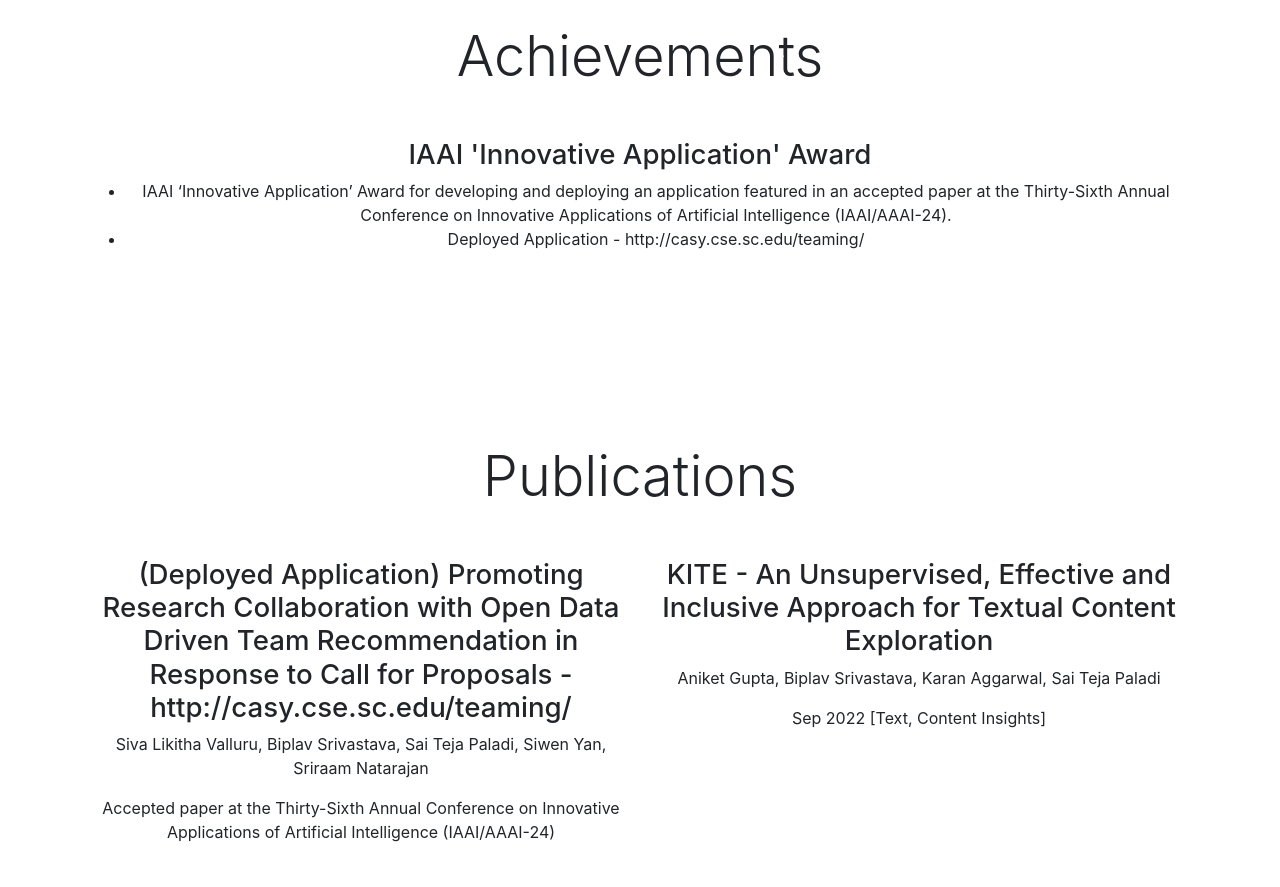
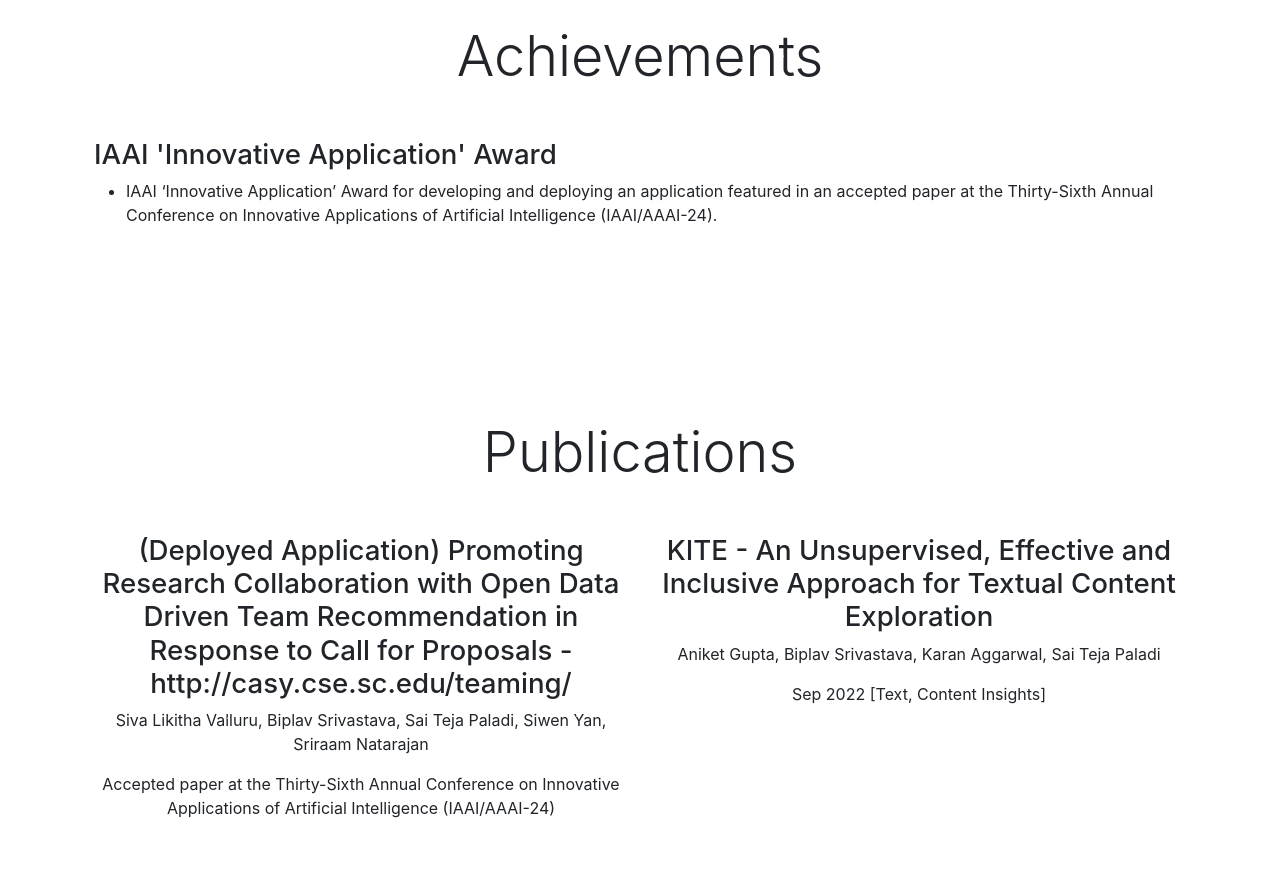
Before and after one commit to BunnyTeja/home, a React (Create React App) app: page / in a window 1280 px wide. Shown: the part 2960-3847 px from the top of the page. Built offline with nearby package versions, Linux system fonts and the light colour scheme; no server answers; some icons are missing.

Commit message:
adding acheivements

```diff
--- a/src/components/home/Achievement.jsx
+++ b/src/components/home/Achievement.jsx
@@ -11,12 +11,10 @@ const Achievement = ({ achievements }) => {
             {achievements.heading}
           </h2>
           {achievements.data.map((achievement, index) => (
-            <div key={index} className="pb-5 text-center">
-              <h3>{achievement.title}</h3>
+            <div key={index} className="pb-5">
+              <h3 className="text-left">{achievement.title}</h3>
               <ul>
-                {achievement.details.map((detail, index) => (
-                  <li key={index}>{detail}</li>
-                ))}
+                <li>{achievement.details[0]}</li>
               </ul>
             </div>
           ))}
```
